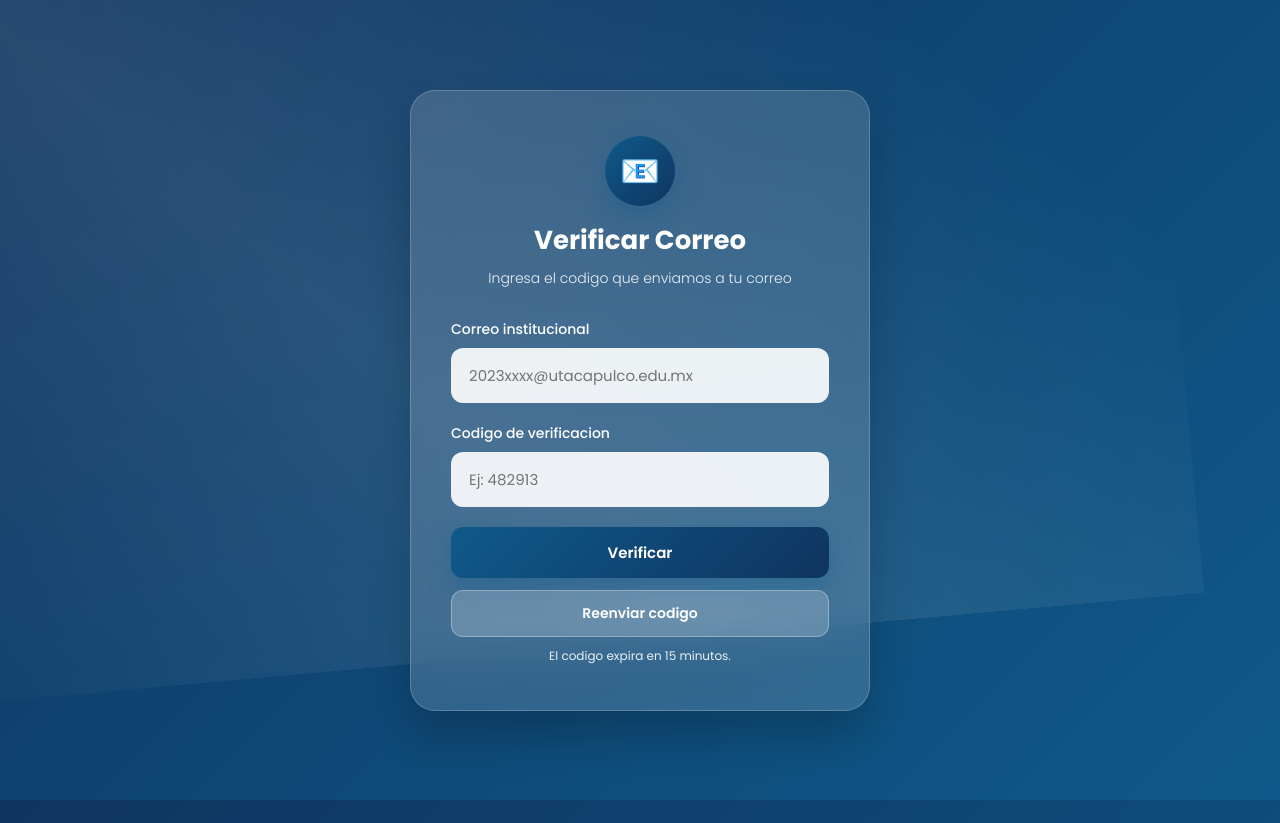
After one commit to Xtremo129523/Integradora-cuatrimestre-5, a Flask app: page /verificar_correo in a window 1280 px wide. The commit adds this page. Run offline with Flask 3, Linux system fonts and the light colour scheme; parts of the project's set-up code (start-up, migrations or seed data) failed here and were passed over.

Commit message:
Implementar verificacion real de correo

```diff
--- a/app.py
+++ b/app.py
@@ -1,8 +1,12 @@
 from flask import Flask, render_template, request, redirect, url_for, session, flash, send_file
 import re
+import os
+import random
+import smtplib
 import mysql.connector
-from datetime import datetime
+from datetime import datetime, timedelta
 from functools import wraps
+from email.message import EmailMessage
 import io
 from reportlab.pdfgen import canvas
 
@@ -14,6 +18,44 @@ DB_USER = "root"
 DB_PASSWORD = "6382"
 DB_NAME = "emprendedoress"
 DB_PORT = 3307
+
+INSTITUTION_DOMAIN = "@utacapulco.edu.mx"
+
+SMTP_HOST = "smtp.gmail.com"
+SMTP_PORT = 587
+SMTP_USER = os.getenv("SMTP_USER", "")
+SMTP_PASS = os.getenv("SMTP_PASS", "")
+
+def es_correo_institucional(correo):
+    return bool(correo) and correo.lower().endswith(INSTITUTION_DOMAIN)
+
+
+def generar_codigo_verificacion():
+    return "".join(random.choice("0123456789") for _ in range(6))
+
+
+def smtp_configurado():
+    return bool(SMTP_USER and SMTP_PASS)
+
+
+def enviar_correo(destinatario, asunto, cuerpo):
+    if not smtp_configurado():
+        return False, "SMTP no configurado"
+
+    mensaje = EmailMessage()
+    mensaje["Subject"] = asunto
+    mensaje["From"] = f"Sistema Emprendedores <{SMTP_USER}>"
+    mensaje["To"] = destinatario
+    mensaje.set_content(cuerpo)
+
+    try:
+        with smtplib.SMTP(SMTP_HOST, SMTP_PORT) as smtp:
+            smtp.starttls()
+            smtp.login(SMTP_USER, SMTP_PASS)
+            smtp.send_message(mensaje)
+        return True, None
+    except Exception as exc:
+        return False, str(exc)
 
 # ================= CONEXIÓN =================
 def conexion():
@@ -78,6 +120,27 @@ def solo_aceptado(f):
     return decorated_function
 
 
+@app.before_request
+def validar_correo_institucional_en_sesion():
+    ruta_actual = request.endpoint or ""
+    rutas_permitidas = {
+        "login",
+        "registro",
+        "verificar_correo",
+        "reenviar_codigo",
+        "static",
+    }
+
+    if ruta_actual in rutas_permitidas:
+        return None
+
+    if "usuario_id" in session and session.get("rol") != "admin":
+        correo_sesion = session.get("correo", "")
+        if not es_correo_institucional(correo_sesion):
+            flash("Debes usar un correo institucional para acceder al sistema.", "danger")
+            return redirect(url_for("login"))
+
+
 # ================= LOGIN =================
 @app.route("/", methods=["GET", "POST"])
 def login():
@@ -135,12 +198,26 @@ def login():
             db.close()
             return redirect(url_for("login"))
 
+        # Verificar correo institucional
+        if not es_correo_institucional(usuario["correo"]):
+            flash("Debes usar un correo institucional (@utacapulco.edu.mx)", "danger")
+            cursor.close()
+            db.close()
+            return redirect(url_for("login"))
+
         # Verificar la contraseña
         if usuario["password"] != password:
             flash("Contraseña incorrecta", "danger")
             cursor.close()
             db.close()
             return redirect(url_for("login"))
+
+        # Verificar si el correo ya fue confirmado
+        if not usuario.get("verificado", True):
+            cursor.close()
+            db.close()
+            flash("Debes verificar tu correo antes de iniciar sesión.", "warning")
+            return redirect(url_for("verificar_correo", correo=correo))
 
         # Credenciales correctas - Usuario regular
         session["usuario_id"] = usuario["id"]
@@ -177,6 +254,12 @@ def registro():
         if len(password) < 6:
             return render_template("registro.html", error="La contraseña debe tener al menos 6 caracteres")
 
+        if not smtp_configurado():
+            return render_template(
+                "registro.html",
+                error="El envio de correos no esta configurado. Contacta al administrador."
+            )
+
         db = conexion()
         cursor = db.cursor()
 
@@ -186,19 +269,157 @@ def registro():
             db.close()
             return render_template("registro.html", error="Este correo ya está registrado. Inicia sesión.")
 
+        codigo = generar_codigo_verificacion()
+        expira = datetime.now() + timedelta(minutes=15)
+
         cursor.execute("""
-            INSERT INTO usuarios (correo, password, rol, estado)
-            VALUES (%s, %s, 'alumno', 'pendiente')
-        """, (correo, password))
+            INSERT INTO usuarios (correo, password, rol, estado, verificado, codigo_verificacion, codigo_expira)
+            VALUES (%s, %s, 'alumno', 'pendiente', 0, %s, %s)
+        """, (correo, password, codigo, expira))
+
+        asunto = "Codigo de verificacion"
+        cuerpo = (
+            "Hola,\n\n"
+            "Tu codigo de verificacion es: " + codigo + "\n\n"
+            "Este codigo expira en 15 minutos.\n\n"
+            "Sistema de Gestion de Emprendedores"
+        )
+
+        enviado, error_envio = enviar_correo(correo, asunto, cuerpo)
+        if not enviado:
+            db.rollback()
+            cursor.close()
+            db.close()
+            return render_template(
+                "registro.html",
+                error="No se pudo enviar el correo de verificacion. Intenta mas tarde."
+            )
 
         db.commit()
         cursor.close()
         db.close()
 
-        flash("✓ Cuenta creada correctamente. Ahora puedes iniciar sesión.", "success")
+        flash("Se envio un codigo de verificacion a tu correo.", "success")
+        return redirect(url_for("verificar_correo", correo=correo))
+
+    return render_template("registro.html")
+
+
+# ================= VERIFICACION CORREO =================
+@app.route("/verificar_correo", methods=["GET", "POST"])
+def verificar_correo():
+    correo = request.args.get("correo") or request.form.get("correo") or ""
+
+    if request.method == "POST":
+        codigo = request.form.get("codigo", "").strip()
+
+        if not correo or not codigo:
+            return render_template("verificar_correo.html", error="Completa todos los campos", correo=correo)
+
+        db = conexion()
+        cursor = db.cursor(dictionary=True)
+
+        cursor.execute("""
+            SELECT id, codigo_verificacion, codigo_expira, verificado
+            FROM usuarios
+            WHERE correo = %s
+        """, (correo,))
+        usuario = cursor.fetchone()
+
+        if not usuario:
+            cursor.close()
+            db.close()
+            return render_template("verificar_correo.html", error="Usuario no encontrado", correo=correo)
+
+        if usuario.get("verificado"):
+            cursor.close()
+            db.close()
+            flash("Tu correo ya estaba verificado. Inicia sesion.", "info")
+            return redirect(url_for("login"))
+
+        if not usuario.get("codigo_verificacion") or codigo != usuario.get("codigo_verificacion"):
+            cursor.close()
+            db.close()
+            return render_template("verificar_correo.html", error="Codigo incorrecto", correo=correo)
+
+        if usuario.get("codigo_expira") and datetime.now() > usuario["codigo_expira"]:
+            cursor.close()
+            db.close()
+            return render_template("verificar_correo.html", error="El codigo ya expiro", correo=correo)
+
+        cursor.execute("""
+            UPDATE usuarios
+            SET verificado = 1, codigo_verificacion = NULL, codigo_expira = NULL
+            WHERE id = %s
+        """, (usuario["id"],))
+        db.commit()
+        cursor.close()
+        db.close()
+
+        flash("Correo verificado correctamente. Ya puedes iniciar sesion.", "success")
         return redirect(url_for("login"))
 
-    return render_template("registro.html")
+    return render_template("verificar_correo.html", correo=correo)
+
+
+@app.route("/reenviar_codigo", methods=["POST"])
+def reenviar_codigo():
+    correo = request.form.get("correo", "").strip()
+
+    if not correo:
+        return render_template("verificar_correo.html", error="Ingresa tu correo", correo=correo)
+
+    db = conexion()
+    cursor = db.cursor(dictionary=True)
+
+    cursor.execute("""
+        SELECT id, verificado
+        FROM usuarios
+        WHERE correo = %s
+    """, (correo,))
+    usuario = cursor.fetchone()
+
+    if not usuario:
+        cursor.close()
+        db.close()
+        return render_template("verificar_correo.html", error="Usuario no encontrado", correo=correo)
+
+    if usuario.get("verificado"):
+        cursor.close()
+        db.close()
+        flash("Tu correo ya esta verificado. Inicia sesion.", "info")
+        return redirect(url_for("login"))
+
+    codigo = generar_codigo_verificacion()
+    expira = datetime.now() + timedelta(minutes=15)
+
+    cursor.execute("""
+        UPDATE usuarios
+        SET codigo_verificacion = %s, codigo_expira = %s
+        WHERE id = %s
+    """, (codigo, expira, usuario["id"]))
+    db.commit()
+    cursor.close()
+    db.close()
+
+    asunto = "Codigo de verificacion"
+    cuerpo = (
+        "Hola,\n\n"
+        "Tu codigo de verificacion es: " + codigo + "\n\n"
+        "Este codigo expira en 15 minutos.\n\n"
+        "Sistema de Gestion de Emprendedores"
+    )
+
+    enviado, _ = enviar_correo(correo, asunto, cuerpo)
+    if not enviado:
+        return render_template(
+            "verificar_correo.html",
+            error="No se pudo reenviar el codigo. Intenta mas tarde.",
+            correo=correo
+        )
+
+    flash("Se envio un nuevo codigo a tu correo.", "success")
+    return redirect(url_for("verificar_correo", correo=correo))
 
 
 # ================= PANEL ADMIN =================
@@ -624,6 +845,16 @@ def chat():
 
     mensajes = cursor.fetchall()
 
+    # Formatear fecha de los mensajes
+    for msg in mensajes:
+        if msg['fecha_creacion']:
+            if isinstance(msg['fecha_creacion'], str):
+                # Si ya es string, dejarla como está
+                pass
+            else:
+                # Si es datetime, convertir a string
+                msg['fecha_creacion'] = msg['fecha_creacion'].strftime('%d/%m/%Y %H:%M')
+
     # Obtener info del usuario (para mostrar en el header del chat)
     # El nombre está en solicitudes, no en usuarios
     cursor.execute("""
--- a/templates/login.html
+++ b/templates/login.html
@@ -452,6 +452,10 @@
         <div class="register-link">
             <a href="/registro">Crear Nueva Cuenta</a>
         </div>
+
+        <div class="register-link" style="margin-top: 10px;">
+            <a href="/verificar_correo">Verificar correo</a>
+        </div>
     </div>
 
     <script>
--- a/templates/registro.html
+++ b/templates/registro.html
@@ -462,6 +462,7 @@
                 <ul>
                     <li id="req1">✓ Usar correo institucional (@utacapulco.edu.mx)</li>
                     <li id="req2">✓ Contraseña de al menos 6 caracteres</li>
+                    <li>✓ Verificar tu correo con un codigo</li>
                     <li>✓ Completar el formulario tras el registro</li>
                 </ul>
             </div>
@@ -475,6 +476,10 @@
 
         <div class="login-link">
             <a href="/">Iniciar Sesión</a>
+        </div>
+
+        <div class="login-link" style="margin-top: 12px;">
+            <a href="/verificar_correo">¿Ya tienes codigo? Verificar correo</a>
         </div>
     </div>
 
--- /dev/null
+++ b/templates/verificar_correo.html
@@ -0,0 +1,204 @@
+<!DOCTYPE html>
+<html lang="es">
+<head>
+    <meta charset="UTF-8">
+    <meta name="viewport" content="width=device-width, initial-scale=1.0">
+    <title>Verificar Correo</title>
+    <style>
+        @import url('https://fonts.googleapis.com/css2?family=Poppins:wght@300;400;500;600;700&display=swap');
+
+        * {
+            margin: 0;
+            padding: 0;
+            box-sizing: border-box;
+            font-family: 'Poppins', sans-serif;
+        }
+
+        body {
+            display: flex;
+            justify-content: center;
+            align-items: center;
+            min-height: 100vh;
+            background: linear-gradient(135deg, #0f3460 0%, #0f5a8a 100%);
+            position: relative;
+            overflow: hidden;
+        }
+
+        body::before {
+            content: '';
+            position: absolute;
+            width: 200%;
+            height: 200%;
+            background: linear-gradient(45deg,
+                transparent 30%,
+                rgba(255,255,255,0.1) 50%,
+                transparent 70%);
+            animation: moveBackground 15s ease-in-out infinite;
+        }
+
+        @keyframes moveBackground {
+            0%, 100% { transform: translate(-50%, -50%) rotate(0deg); }
+            50% { transform: translate(-30%, -30%) rotate(180deg); }
+        }
+
+        .verify-container {
+            position: relative;
+            z-index: 10;
+            background: rgba(255, 255, 255, 0.15);
+            backdrop-filter: blur(20px);
+            padding: 45px 40px;
+            border-radius: 25px;
+            box-shadow: 0 25px 45px rgba(0, 0, 0, 0.2);
+            border: 1px solid rgba(255, 255, 255, 0.2);
+            width: 100%;
+            max-width: 460px;
+        }
+
+        .verify-header {
+            text-align: center;
+            margin-bottom: 30px;
+        }
+
+        .logo {
+            width: 70px;
+            height: 70px;
+            background: linear-gradient(135deg, #0f5a8a, #0f3460);
+            border-radius: 50%;
+            display: flex;
+            align-items: center;
+            justify-content: center;
+            margin: 0 auto 15px;
+            font-size: 32px;
+            box-shadow: 0 10px 25px rgba(15, 90, 138, 0.4);
+        }
+
+        h2 {
+            color: #ffffff;
+            font-size: 26px;
+            font-weight: 700;
+            margin-bottom: 8px;
+        }
+
+        .subtitle {
+            color: rgba(255, 255, 255, 0.9);
+            font-size: 14px;
+            font-weight: 300;
+        }
+
+        .input-group {
+            margin-bottom: 20px;
+        }
+
+        .input-group label {
+            display: block;
+            color: #ffffff;
+            font-weight: 500;
+            margin-bottom: 8px;
+            font-size: 14px;
+        }
+
+        .input-group input {
+            width: 100%;
+            padding: 14px 16px;
+            background: rgba(255, 255, 255, 0.9);
+            border: 2px solid transparent;
+            border-radius: 12px;
+            outline: none;
+            font-size: 15px;
+            transition: all 0.3s ease;
+            color: #333;
+        }
+
+        .input-group input:focus {
+            background: #ffffff;
+            border-color: #0f3460;
+            box-shadow: 0 5px 20px rgba(118, 75, 162, 0.3);
+            transform: translateY(-2px);
+        }
+
+        .btn-primary {
+            width: 100%;
+            padding: 14px;
+            background: linear-gradient(135deg, #0f5a8a 0%, #0f3460 100%);
+            color: white;
+            font-size: 15px;
+            font-weight: 600;
+            border: none;
+            border-radius: 12px;
+            cursor: pointer;
+            transition: all 0.3s ease;
+            box-shadow: 0 10px 25px rgba(15, 90, 138, 0.4);
+            margin-bottom: 12px;
+        }
+
+        .btn-secondary {
+            width: 100%;
+            padding: 12px;
+            background: rgba(255, 255, 255, 0.2);
+            color: white;
+            font-size: 14px;
+            font-weight: 600;
+            border: 1px solid rgba(255, 255, 255, 0.3);
+            border-radius: 12px;
+            cursor: pointer;
+            transition: all 0.3s ease;
+        }
+
+        .btn-secondary:hover {
+            background: rgba(255, 255, 255, 0.3);
+        }
+
+        .alert {
+            background: rgba(255, 59, 48, 0.2);
+            color: #ffffff;
+            padding: 12px 14px;
+            border-radius: 12px;
+            margin-bottom: 15px;
+            border: 1px solid rgba(255, 59, 48, 0.4);
+            text-align: center;
+            font-size: 14px;
+        }
+
+        .hint {
+            text-align: center;
+            color: rgba(255, 255, 255, 0.9);
+            font-size: 12px;
+            margin-top: 10px;
+        }
+    </style>
+</head>
+<body>
+    <div class="verify-container">
+        <div class="verify-header">
+            <div class="logo">📧</div>
+            <h2>Verificar Correo</h2>
+            <p class="subtitle">Ingresa el codigo que enviamos a tu correo</p>
+        </div>
+
+        {% if error %}
+            <div class="alert">{{ error }}</div>
+        {% endif %}
+
+        <form method="POST" action="{{ url_for('verificar_correo') }}">
+            <div class="input-group">
+                <label>Correo institucional</label>
+                <input type="email" name="correo" value="{{ correo }}" placeholder="2023xxxx@utacapulco.edu.mx" required>
+            </div>
+
+            <div class="input-group">
+                <label>Codigo de verificacion</label>
+                <input type="text" name="codigo" placeholder="Ej: 482913" maxlength="6" required>
+            </div>
+
+            <button type="submit" class="btn-primary">Verificar</button>
+        </form>
+
+        <form method="POST" action="{{ url_for('reenviar_codigo') }}">
+            <input type="hidden" name="correo" value="{{ correo }}">
+            <button type="submit" class="btn-secondary">Reenviar codigo</button>
+        </form>
+
+        <p class="hint">El codigo expira en 15 minutos.</p>
+    </div>
+</body>
+</html>
```
Also changed, not shown: templates/formulario.html (+120 -8 lines).
